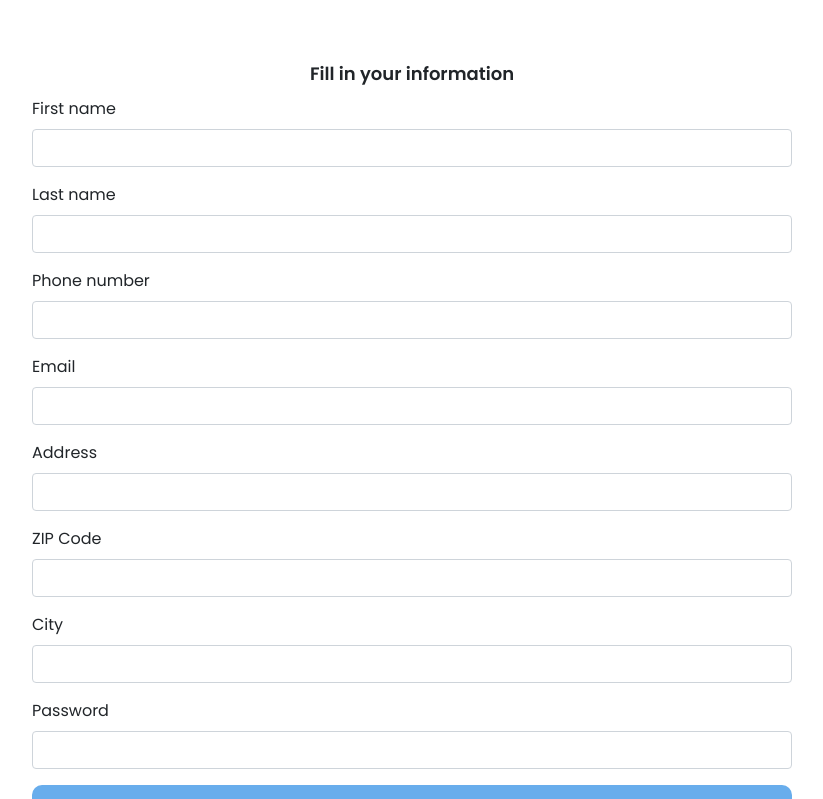
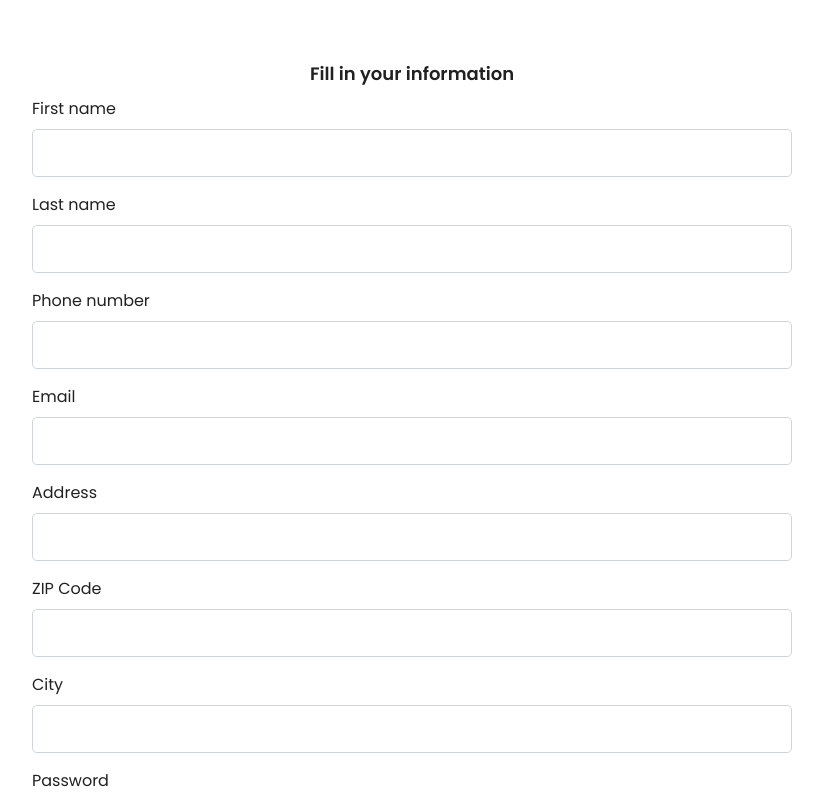
Before and after one commit to shubham19ss/webapp, a React (Create React App) app: page /registration/information in a window 1280 px wide. Shown: the top 799 px of the page, without its empty margins (228-1051 px from the left). Built offline with nearby package versions, Linux system fonts and the light colour scheme.

Commit message:
improve form styles

```diff
--- a/src/assets/css/App.css
+++ b/src/assets/css/App.css
@@ -1,4 +1,5 @@
 :root {
+  --font-color: #212121;
   --helper-color: #68adec;
   --receiver-color: #ffb067;
 }
@@ -9,6 +10,10 @@
 
 body {
   font-family: "Poppins", Helvetica, Arial, sans-serif;
+}
+
+.App {
+  color: var(--font-color);
 }
 
 .App .text-box, #intro {
--- a/src/components/pages/registration/information.js
+++ b/src/components/pages/registration/information.js
@@ -16,35 +16,35 @@ class RegistrationInformation extends React.Component {
           <Form>
             <Form.Group>
               <Form.Label>First name</Form.Label>
-              <Form.Control type="text" name="firstName"/>
+              <Form.Control type="text" size="lg" name="firstName"/>
             </Form.Group>
             <Form.Group>
               <Form.Label>Last name</Form.Label>
-              <Form.Control type="text" name="lastName"/>
+              <Form.Control type="text" size="lg" name="lastName"/>
             </Form.Group>
             <Form.Group>
               <Form.Label>Phone number</Form.Label>
-              <Form.Control type="text" name="phone"/>
+              <Form.Control type="text" size="lg" name="phone"/>
             </Form.Group>
             <Form.Group>
               <Form.Label>Email</Form.Label>
-              <Form.Control type="email" name="email"/>
+              <Form.Control type="email" size="lg" name="email"/>
             </Form.Group>
             <Form.Group>
               <Form.Label>Address</Form.Label>
-              <Form.Control type="text" name="addressStreet"/>
+              <Form.Control type="text" size="lg" name="addressStreet"/>
             </Form.Group>
             <Form.Group>
               <Form.Label>ZIP Code</Form.Label>
-              <Form.Control type="text" name="addressPostalCode"/>
+              <Form.Control type="text" size="lg" name="addressPostalCode"/>
             </Form.Group>
             <Form.Group>
               <Form.Label>City</Form.Label>
-              <Form.Control type="text" name="addressCity"/>
+              <Form.Control type="text" size="lg" name="addressCity"/>
             </Form.Group>
             <Form.Group>
               <Form.Label>Password</Form.Label>
-              <Form.Control type="password" name="password"/>
+              <Form.Control type="password" size="lg" name="password"/>
             </Form.Group>
           </Form>
 
```
